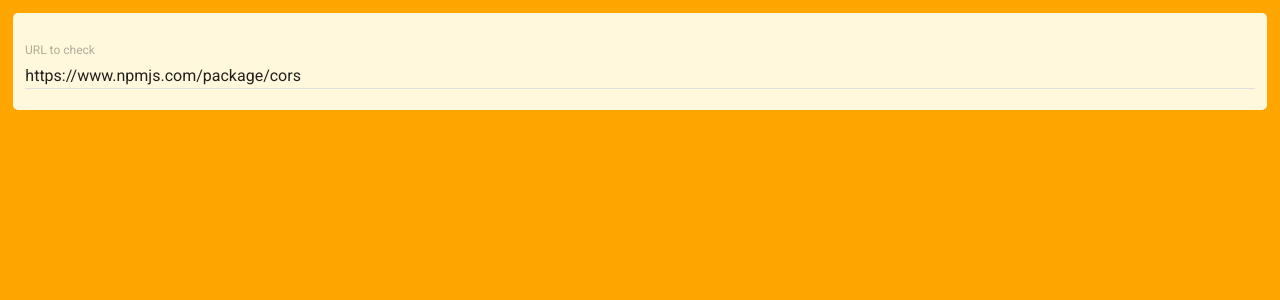
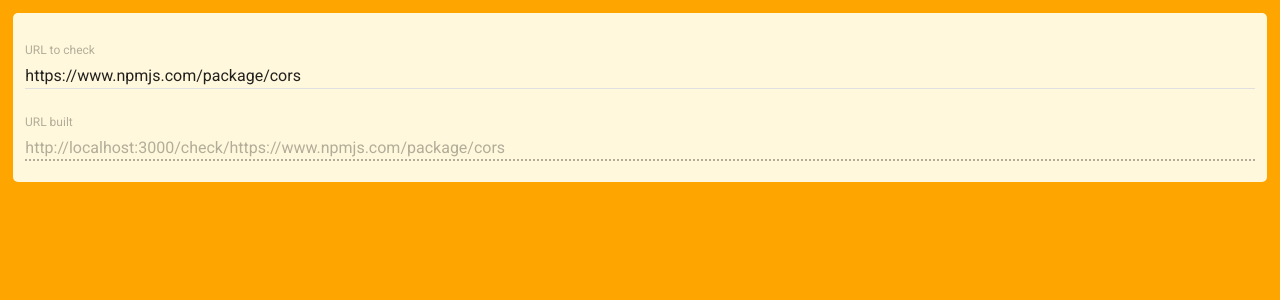
Before and after one commit to htbkoo/web-status-checker, a React (Create React App) app in the folder ui/: page / in a window 1280 px wide. Shown: the top 300 px of the page. Built offline with nearby package versions, Linux system fonts and the light colour scheme; no server answers.

Commit message:
added URL built field web-status-checker

```diff
--- a/ui/src/App.js
+++ b/ui/src/App.js
@@ -53,6 +53,7 @@
             <div className={classes.join(" ")}>
                 <div className="outer-container">
                     <div className="config-container">
+                        <div>
                             <TextField
                                 hintText="Enter the URL to check here"
                                 floatingLabelText="URL to check"
@@ -66,6 +67,21 @@
                                 }}
                             />
                         </div>
+                        <div>
+                            <TextField
+                                floatingLabelText="URL built"
+                                fullWidth={true}
+                                disabled={true}
+
+                                value={this.generateUrl()}
+                                onChange={(event) => {
+                                    this.setState({
+                                        pageToCheckUrl: event.target.value,
+                                    });
+                                }}
+                            />
+                        </div>
+                    </div>
                 </div>
             </div>
         );
```
Lines whose indentation alone changed are shown as unchanged.
